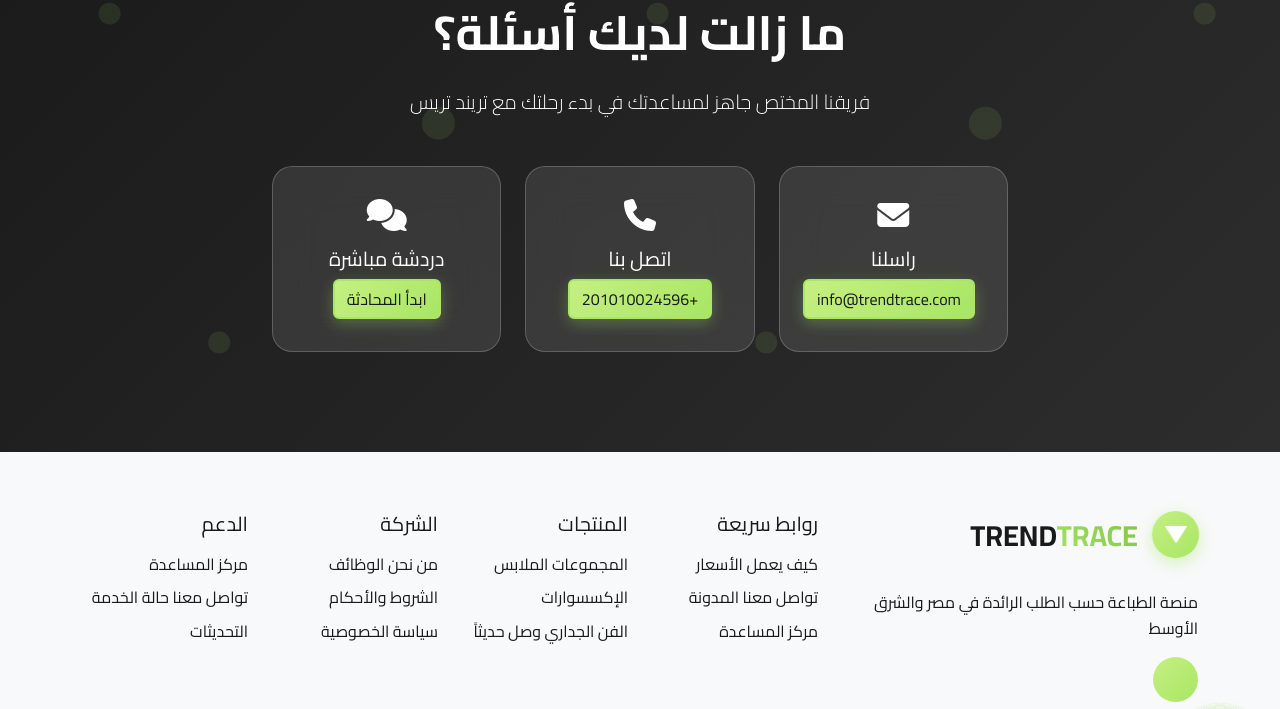
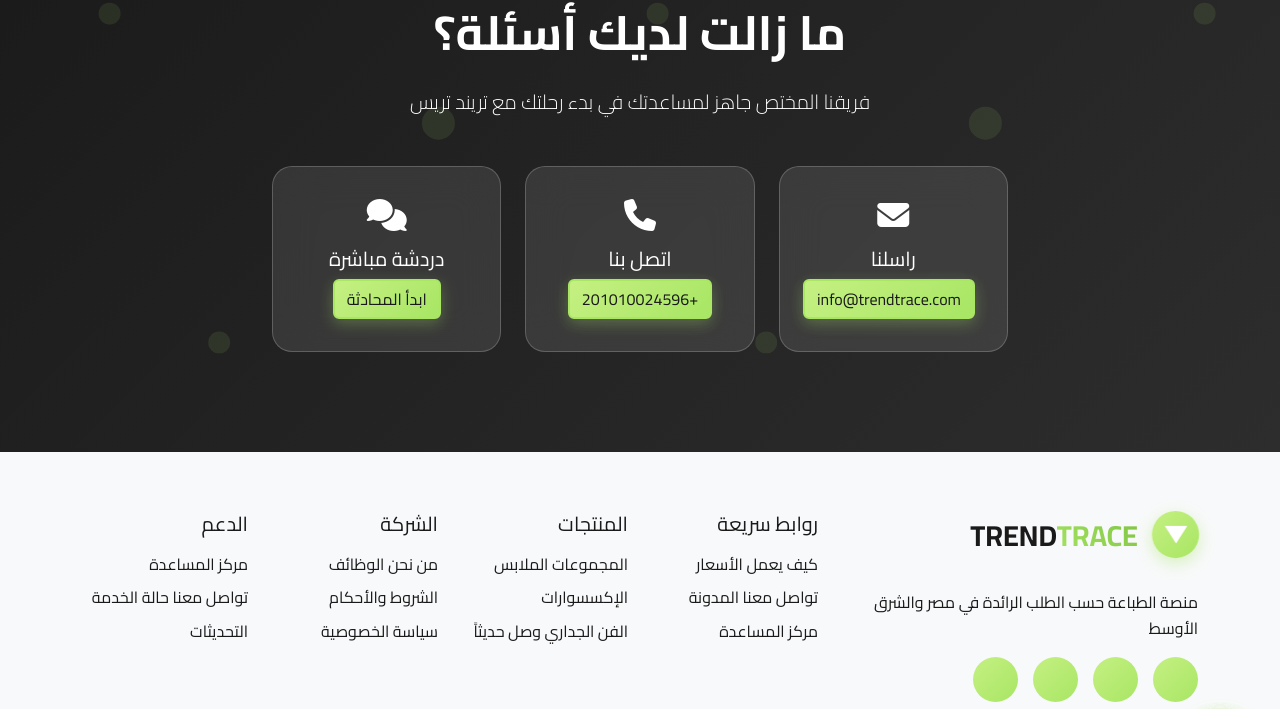
Before and after one commit to m7moud2/-TRENDTRACE, a plain HTML site: page index.html in a window 1280 px wide. Shown: the part 6023-6732 px from the top of the page. Drawn offline with nearby package versions, Linux system fonts and the light colour scheme.

Commit message:
Update index.html

```diff
--- a/index.html
+++ b/index.html
@@ -3071,9 +3071,9 @@
                         </div>
                         <p data-ar="منصة الطباعة حسب الطلب الرائدة في مصر والشرق الأوسط" data-en="Leading print-on-demand platform in Egypt and the Middle East">منصة الطباعة حسب الطلب الرائدة في مصر والشرق الأوسط</p>
                         <div class="social-icons">
-                            <a href="#" class="fab fa-facebook-f"><i class="fab fa-facebook-f"></i></a>
-                            <a href="#" class="fab fa-instagram"><i class="fab fa-instagram"></i></a>
-                            <a href="#" class="fab fa-twitter"><i class="fab fa-twitter"></i></a>
+                            <a href="#" class="social-icon"><i class="fab fa-facebook-f"></i></a>
+                            <a href="#" class="social-icon"><i class="fab fa-instagram"></i></a>
+                            <a href="#" class="social-icon"><i class="fab fa-twitter"></i></a>
                             <a href="https://wtspee.com/201010024596" class="social-icon"><i class="fab fa-whatsapp"></i></a>
                         </div>
                     </div>
```
